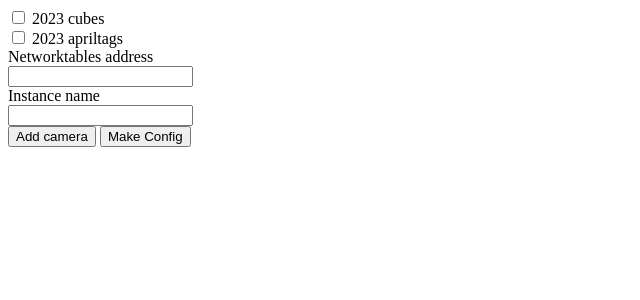
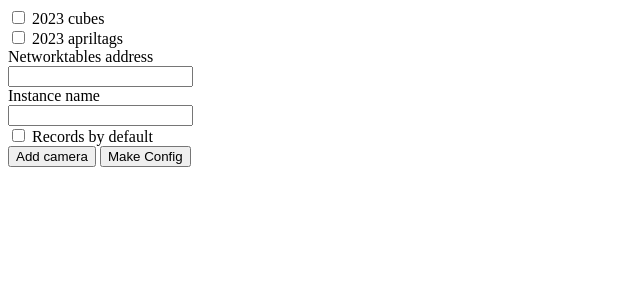
Before and after one commit to Brown-County-FIRST-Robotics/SecondSight, a Python web app: template SecondSight/webserver/templates/config.html in a window 1280 px wide. Shown: the top 300 px of the page, without its empty margins (0-640 px from the left). Run offline with Jinja, Linux system fonts and the light colour scheme; the template is opened without the code that fills it, so the values that code supplies are empty.

Commit message:
Add recordsByDefault config paramater
Signed-off-by: Colin <cfinn68916@gmail.com>

```diff
--- a/SecondSight/config.py
+++ b/SecondSight/config.py
@@ -20,7 +20,8 @@ class Configuration(object):
                 "port": "/dev/video0",
                 "calibration": None,
                 "role": "conecube",
-                "pos": None
+                "pos": None,
+                "record_by_default": False
             }
         ],
         "nt_dest": "127.0.0.1",
--- a/SecondSight/main.py
+++ b/SecondSight/main.py
@@ -52,7 +52,8 @@ def main_cli():
     # TODO: Any functionality specific to a module belongs in that module
     apriltag_manager = SecondSight.AprilTags.Manager.ApriltagManager.getInst()
     cams = SecondSight.Cameras.CameraManager.getCameras()
-    SecondSight.Recorder.RecordingManager.getInst().startRecording()
+    if config.get_value('record_by_default'):
+        SecondSight.Recorder.RecordingManager.getInst().startRecording()
     try:
         while True:
             # Update the cameras
--- a/SecondSight/webserver/templates/config.html
+++ b/SecondSight/webserver/templates/config.html
@@ -18,6 +18,10 @@
             <input type="text" id="nt_addr" name="nt_addr" value="{{ nt_dest }}"><br>
             <label for="nt_name">Instance name</label><br>
             <input type="text" id="nt_name" name="nt_name" value="{{ nt_name }}"><br>
+            <label>
+                <input type="checkbox" name="recordByDefault" id="recordByDefault" {{ recordByDefault }}>
+                Records by default
+            </label><br>
             {{ cams|safe }}
         </form>
         <button id="add_cam">Add camera</button>
```
Also changed, not shown: SecondSight/webserver/Config.py (+5 -2 lines).
